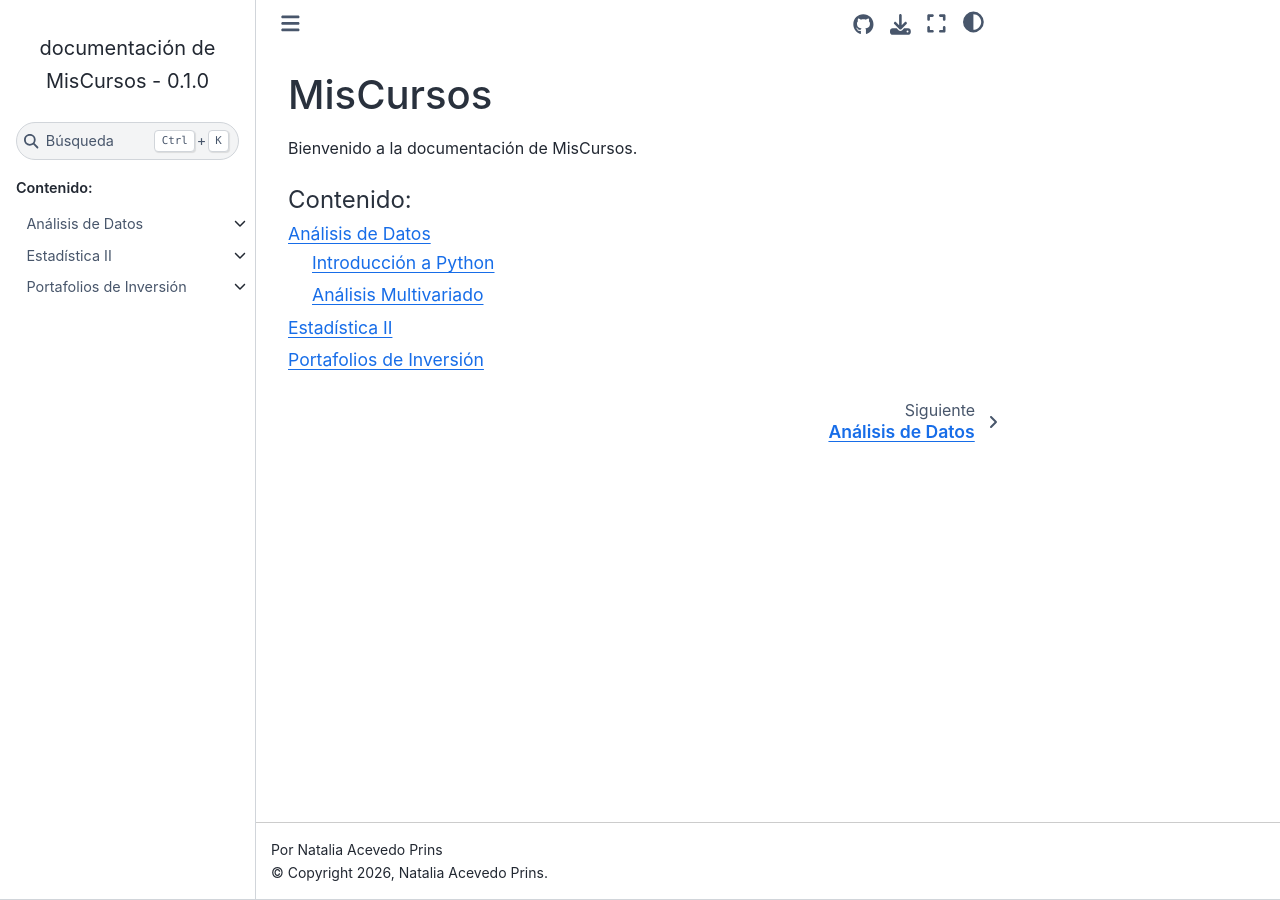
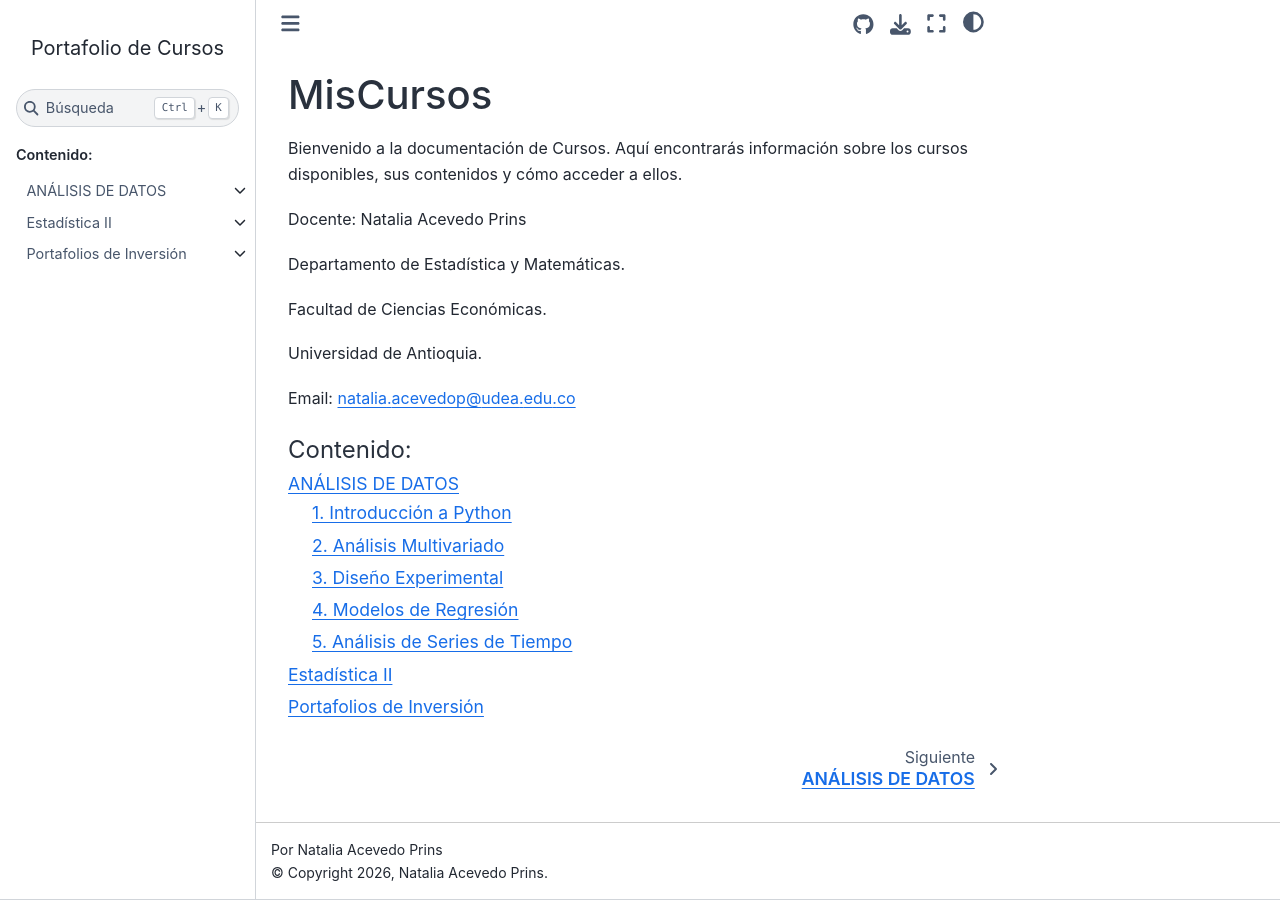
Before and after one commit to Nataliaprins/MisCursos, a Sphinx documentation site: the page built from docs/source/index.rst, in a window 1280 px wide. Built offline with Sphinx 7.4.7 and the Sphinx Book theme 1.1.4, drawn with Linux system fonts in a browser that asks for light colours; pages that are not in the unit, such as notebooks, are missing from menus.

Commit message:
Add course materials and update project information in documentation

```diff
--- a/docs/source/analisis_datos/analisis_multivariado/index.rst
+++ b/docs/source/analisis_datos/analisis_multivariado/index.rst
@@ -1,4 +1,4 @@
-Análisis Multivariado
+2. Análisis Multivariado
 =====================
 
 Contenido del tema de Análisis Multivariado.
--- /dev/null
+++ b/docs/source/analisis_datos/diseño_experimental/index.rst
@@ -0,0 +1,12 @@
+3. Diseño Experimental
+===================
+
+Contenido del curso de Diseño Experimental.
+
+.. toctree::
+   :maxdepth: 2
+   :caption: Temas:
+
+    aleatorizacion
+    bloqueos
+    anova
--- a/docs/source/analisis_datos/introduccion_python/index.rst
+++ b/docs/source/analisis_datos/introduccion_python/index.rst
@@ -1,7 +1,7 @@
-Introducción a Python
+1. Introducción a Python
 =====================
 
-Contenido del tema de Análisis Multivariado.
+Contenido del tema de Introducción a Python.
 
 .. toctree::
    :maxdepth: 2
--- /dev/null
+++ b/docs/source/analisis_datos/series_temporales/index.rst
@@ -0,0 +1,11 @@
+5. Análisis de Series de Tiempo
+============================
+Contenido del curso de Análisis de Series de Tiempo.
+.. toctree::
+   :maxdepth: 2
+   :caption: Temas:
+
+   introduccion
+   modelos_arima
+   modelos_garch
+   modelos_estacionales
--- a/docs/source/conf.py
+++ b/docs/source/conf.py
@@ -1,7 +1,7 @@
 # Configuration file for the Sphinx documentation builder.
 
 # -- Project information -----------------------------------------------------
-project = "MisCursos"
+project = "Cursos"
 copyright = "2026, Natalia Acevedo Prins"
 author = "Natalia Acevedo Prins"
 release = "0.1.0"
@@ -19,6 +19,7 @@ language = "es"
 # -- Options for HTML output -------------------------------------------------
 html_theme = "sphinx_book_theme"
 html_static_path = ["_static"]
+html_title = "Portafolio de Cursos"
 
 html_theme_options = {
     "repository_url": "https://github.com/Nataliaprins/MisCursos",
@@ -26,7 +27,12 @@ html_theme_options = {
     "use_issues_button": True,
     "use_edit_page_button": True,
     "path_to_docs": "docs/source",
+    "logo": {
+        "text": "Portafolio de Cursos",
+    },
 }
+
+html_logo = "_static/logo.png"
 
 # Crear .nojekyll automáticamente para GitHub Pages
 import pathlib
--- a/docs/source/index.rst
+++ b/docs/source/index.rst
@@ -1,7 +1,18 @@
 MisCursos
 =========
 
-Bienvenido a la documentación de MisCursos.
+Bienvenido a la documentación de Cursos. Aquí encontrarás información sobre los cursos disponibles, sus contenidos y cómo acceder a ellos.
+
+Docente: Natalia Acevedo Prins
+
+Departamento de Estadística y Matemáticas.
+
+Facultad de Ciencias Económicas.
+
+Universidad de Antioquia.
+
+Email: natalia.acevedop@udea.edu.co
+
 
 .. toctree::
    :maxdepth: 2
```
Also changed, not shown: docs/source/analisis_datos/index.rst (+7 -1 lines), docs/source/analisis_datos/modelos_regresion/index.rst (added, +12 -0 lines), 2 other files.
